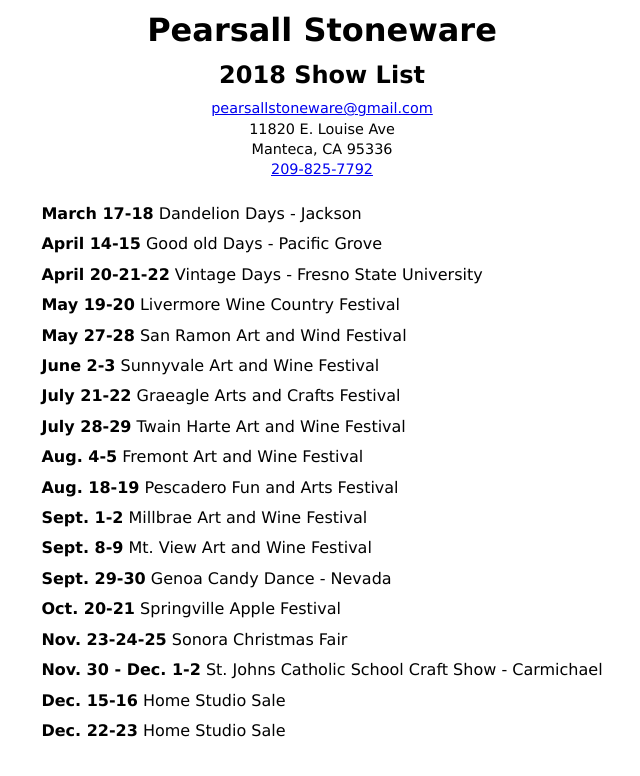
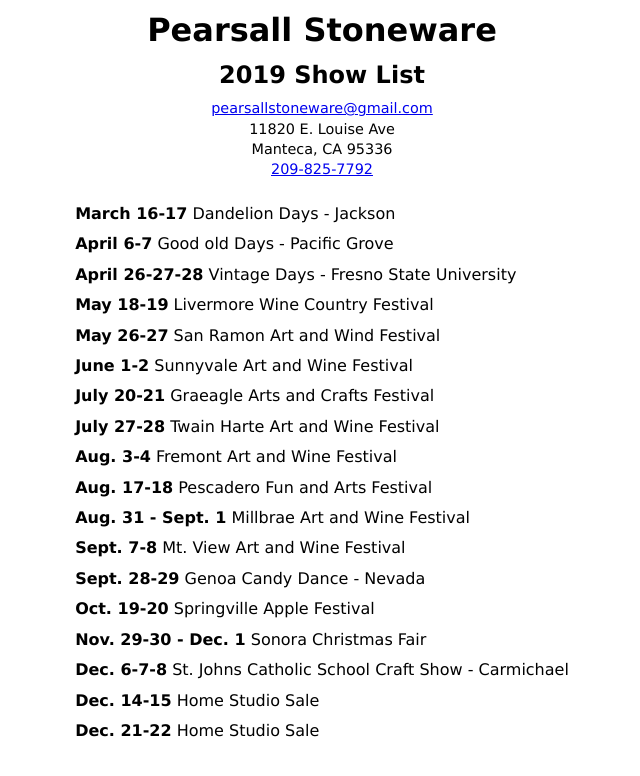
Before and after one commit to pearsallstoneware/website, a plain HTML site: page index.html in a window 1280 px wide. Shown: the whole page, without its empty margins (318-958 px from the left). Drawn offline with Linux system fonts and the light colour scheme.

Commit message:
2019 updates

```diff
--- a/index.html
+++ b/index.html
@@ -33,11 +33,11 @@
   <body>
     <header>
       <h1>Pearsall Stoneware</h1>
-      <h2>2018 Show List</h2>
+      <h2>2019 Show List</h2>
       <p><a href="mailto:pearsallstoneware@gmail.com">pearsallstoneware@gmail.com</a></p>
       <p>11820 E. Louise Ave</p>
       <p>Manteca, CA 95336</p>
       <p><a href="tel:+2098257792">209-825-7792</a></p>
     </header>
     <div id="shows">
-<p><b>March 17-18</b> Dandelion Days - Jackson</p><p><b>April 14-15</b> Good old Days - Pacific Grove</p><p><b>April 20-21-22</b> Vintage Days - Fresno State University</p><p><b>May 19-20</b> Livermore Wine Country Festival</p><p><b>May 27-28</b> San Ramon Art and Wind Festival</p><p><b>June 2-3</b> Sunnyvale Art and Wine Festival</p><p><b>July 21-22</b> Graeagle Arts and Crafts Festival</p><p><b>July 28-29</b> Twain Harte Art and Wine Festival</p><p><b>Aug. 4-5</b> Fremont Art and Wine Festival </p><p><b>Aug. 18-19</b> Pescadero Fun and Arts Festival</p><p><b>Sept. 1-2</b> Millbrae Art and Wine Festival</p><p><b>Sept. 8-9</b> Mt. View Art and Wine Festival</p><p><b>Sept. 29-30</b> Genoa Candy Dance - Nevada</p><p><b>Oct. 20-21</b> Springville Apple Festival</p><p><b>Nov. 23-24-25</b> Sonora Christmas Fair</p><p><b>Nov. 30 - Dec. 1-2</b> St. Johns Catholic School Craft Show - Carmichael</p><p><b>Dec. 15-16</b> Home Studio Sale</p><p><b>Dec. 22-23</b> Home Studio Sale</p></div></body></html>
+<p><b>March 16-17</b> Dandelion Days - Jackson</p><p><b>April 6-7</b> Good old Days - Pacific Grove</p><p><b>April 26-27-28</b> Vintage Days - Fresno State University</p><p><b>May 18-19</b> Livermore Wine Country Festival</p><p><b>May 26-27</b> San Ramon Art and Wind Festival</p><p><b>June 1-2</b> Sunnyvale Art and Wine Festival</p><p><b>July 20-21</b> Graeagle Arts and Crafts Festival</p><p><b>July 27-28</b> Twain Harte Art and Wine Festival</p><p><b>Aug. 3-4</b> Fremont Art and Wine Festival </p><p><b>Aug. 17-18</b> Pescadero Fun and Arts Festival</p><p><b>Aug. 31 - Sept. 1</b> Millbrae Art and Wine Festival</p><p><b>Sept. 7-8</b> Mt. View Art and Wine Festival</p><p><b>Sept. 28-29</b> Genoa Candy Dance - Nevada</p><p><b>Oct. 19-20</b> Springville Apple Festival</p><p><b>Nov. 29-30 - Dec. 1</b> Sonora Christmas Fair</p><p><b>Dec. 6-7-8</b> St. Johns Catholic School Craft Show - Carmichael</p><p><b>Dec. 14-15</b> Home Studio Sale</p><p><b>Dec. 21-22</b> Home Studio Sale</p></div></body></html>
```
